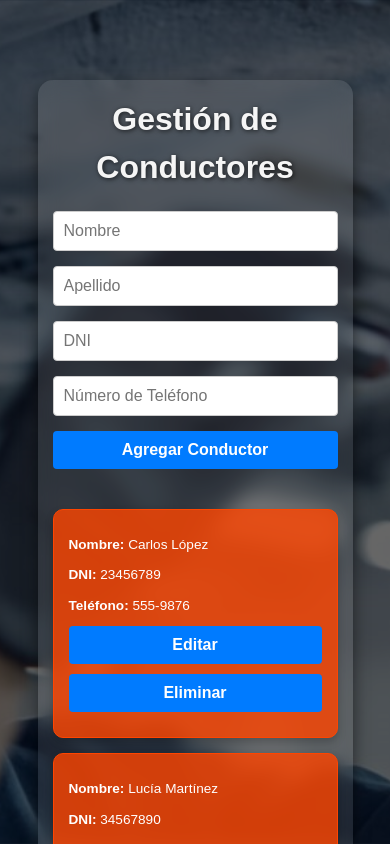
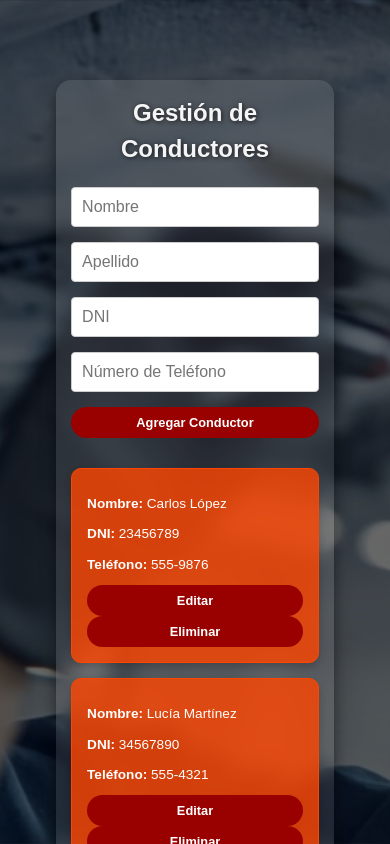
Before and after one commit to romanaq0207/radiadorSpringTp, a React (Vite) app: page /gestion-conductor in a window 390 px wide. Shown: the top 844 px of the page. Built offline with nearby package versions, Linux system fonts and the light colour scheme.

Commit message:
hecho estilos de gestion de usuarios/gastos/reportes

```diff
--- a/src/Pages/Reports.css
+++ b/src/Pages/Reports.css
@@ -6,6 +6,7 @@
     padding: 20px;
     margin-top: 20px; /* Reduce el margen superior */
     padding-top: 60px; /* Añadir espacio para evitar que el contenido se superponga con la navbar */
+    min-width: 80vh;
   }
 
   .title {
--- a/src/Pages/Reports.jsx
+++ b/src/Pages/Reports.jsx
@@ -91,7 +91,8 @@
           <select
             id="mecanicoType"
             value={mechanicSpecialty}
-            onChange={(e) => setMechanicSpecialty(e.target.value)} // Actualiza el estado de mechanicSpecialty
+            onChange={(e) => setMechanicSpecialty(e.target.value) & {checkFiltersCompleted} }
+
           >
             <option value="">Selecciona una opción</option>
             <option value="electromecanica">Electromecánica</option>
--- a/src/Pages/UsersManagement.css
+++ b/src/Pages/UsersManagement.css
@@ -42,18 +42,37 @@
   }
 
   .add-button {
-    padding: 10px 20px;
-    font-size: 16px;
-    background-color: #007bff;
+    padding: 12px 25px;
+    background-color: #990000;
     color: white;
     border: none;
-    border-radius: 4px;
+    border-radius: 25px;
     cursor: pointer;
-    margin-bottom: 10px;
+    font-size: 1rem;
+    font-weight: 600;
+    transition: background-color 0.3s ease, transform 0.2s;
+  }
+
+  .edit-button{
+    padding: 12px 25px;
+    background-color: #525252;
+    color: white;
+    border: none;
+    border-radius: 25px;
+    cursor: pointer;
+    font-size: 1rem;
+    font-weight: 600;
+    transition: background-color 0.3s ease, transform 0.2s;
   }
 
   .add-button:hover {
-    background-color: #0056b3;
+    background-color: #e63838;
+    transform: translateY(-2px);
+  }
+
+  .edit-button:hover{
+    background-color: #7c7a7a;
+    transform: translateY(-2px);
   }
 
   .drivers-list {
@@ -64,11 +83,15 @@
   }
 
   .user-card {
-    background-color: #f9f9f9;
+    background-color: rgba(255, 0, 0, 0.8);
     padding: 20px;
-    margin-bottom: 15px;
-    border: 1px solid #ddd;
-    border-radius: 4px;
+    border: 1px solid #d10000;
+    border-radius: 10px;
+    width: 100%;
+    max-width: 500px;
+    box-shadow: 0 4px 8px rgba(0, 0, 0, 0.2);
+    transition: transform 0.3s ease, box-shadow 0.3s ease;
+    color: white;
   }
 
   .user-card p {
@@ -78,3 +101,58 @@
   .user-card button {
     margin-right: 10px;
   }
+
+  @media (max-width: 768px) {
+    .users-management-container {
+        flex-direction: column;
+        padding: 15px;
+        margin-top: 60px;
+        max-width: 90%; /* Para que se ajuste mejor en móviles */
+        gap: 10px;
+        align-items: center;
+    }
+
+    .title {
+        font-size: 1.8rem;
+    }
+
+    .drivers-search-input {
+        width: 100%; /* Input de búsqueda a lo ancho del contenedor */
+    }
+
+    .add-button {
+        font-size: 0.9rem;
+        padding: 10px 20px;
+    }
+
+    .users-card {
+        font-size: 0.9rem;
+        max-width: 100%;
+    }
+
+    .users-card p {
+        font-size: 0.85rem;
+    }
+
+    .search-container {
+        flex-direction: column; /* Cambiamos el layout a columna en móviles */
+        gap: 10px; /* Reducimos el gap entre los inputs */
+    }
+}
+
+/* Estilos responsive para pantallas muy pequeñas */
+@media (max-width: 480px) {
+    .title {
+        font-size: 1.5rem;
+    }
+
+    .users-card {
+        padding: 15px;
+        font-size: 0.85rem;
+    }
+
+    .add-button {
+        padding: 8px 15px;
+        font-size: 0.8rem;
+    }
+}
--- a/src/Pages/UsersManagement.jsx
+++ b/src/Pages/UsersManagement.jsx
@@ -149,7 +149,7 @@
             <button onClick={() => handleEdit(usuario.id)} className="add-button">
               Editar
             </button>
-            <button onClick={() => handleDelete(usuario.id)} className="add-button">
+            <button onClick={() => handleDelete(usuario.id)} className="edit-button">
               Eliminar
             </button>
           </div>
```
